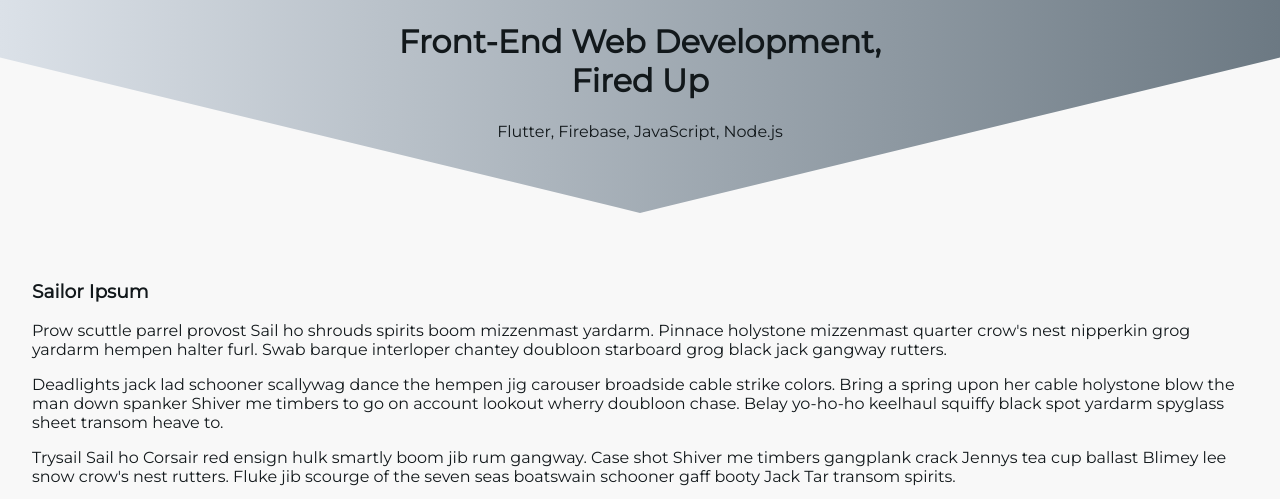
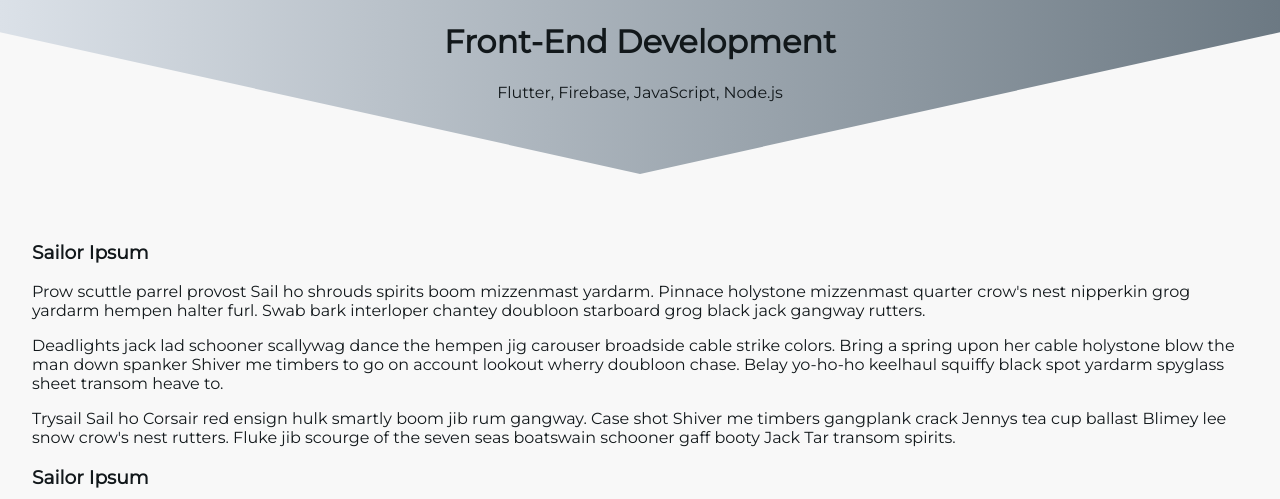
Before and after one commit to chandan21155025/Theme-changer, a plain HTML site: page themechanger/index.html in a window 1280 px wide. Shown: the part 301-800 px from the top of the page. Drawn offline with Linux system fonts and the light colour scheme.

Commit message:
Update index.html

```diff
--- a/themechanger/index.html
+++ b/themechanger/index.html
@@ -46,7 +46,7 @@
 
     <header>
       <img src="logo.png" class="logo" />
-      <h1>Front-End Web Development,<br />Fired Up</h1>
+      <h1>Front-End Development</h1>
 
       <p>Flutter, Firebase, JavaScript, Node.js</p>
     </header>
@@ -56,7 +56,7 @@
       <p>
         Prow scuttle parrel provost Sail ho shrouds spirits boom mizzenmast
         yardarm. Pinnace holystone mizzenmast quarter crow's nest nipperkin grog
-        yardarm hempen halter furl. Swab barque interloper chantey doubloon
+        yardarm hempen halter furl. Swab bark interloper chantey doubloon
         starboard grog black jack gangway rutters.
       </p>
       <p>
```
